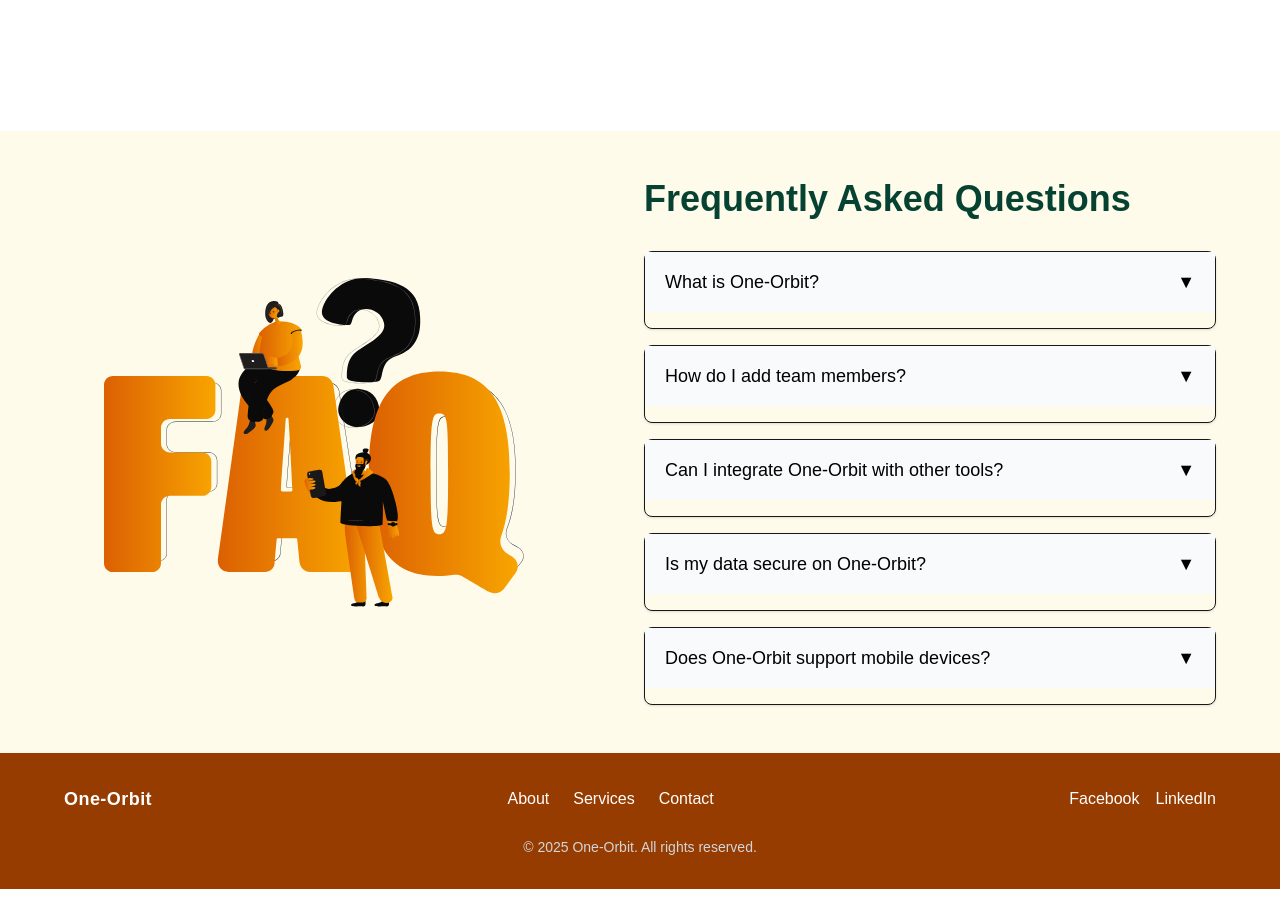
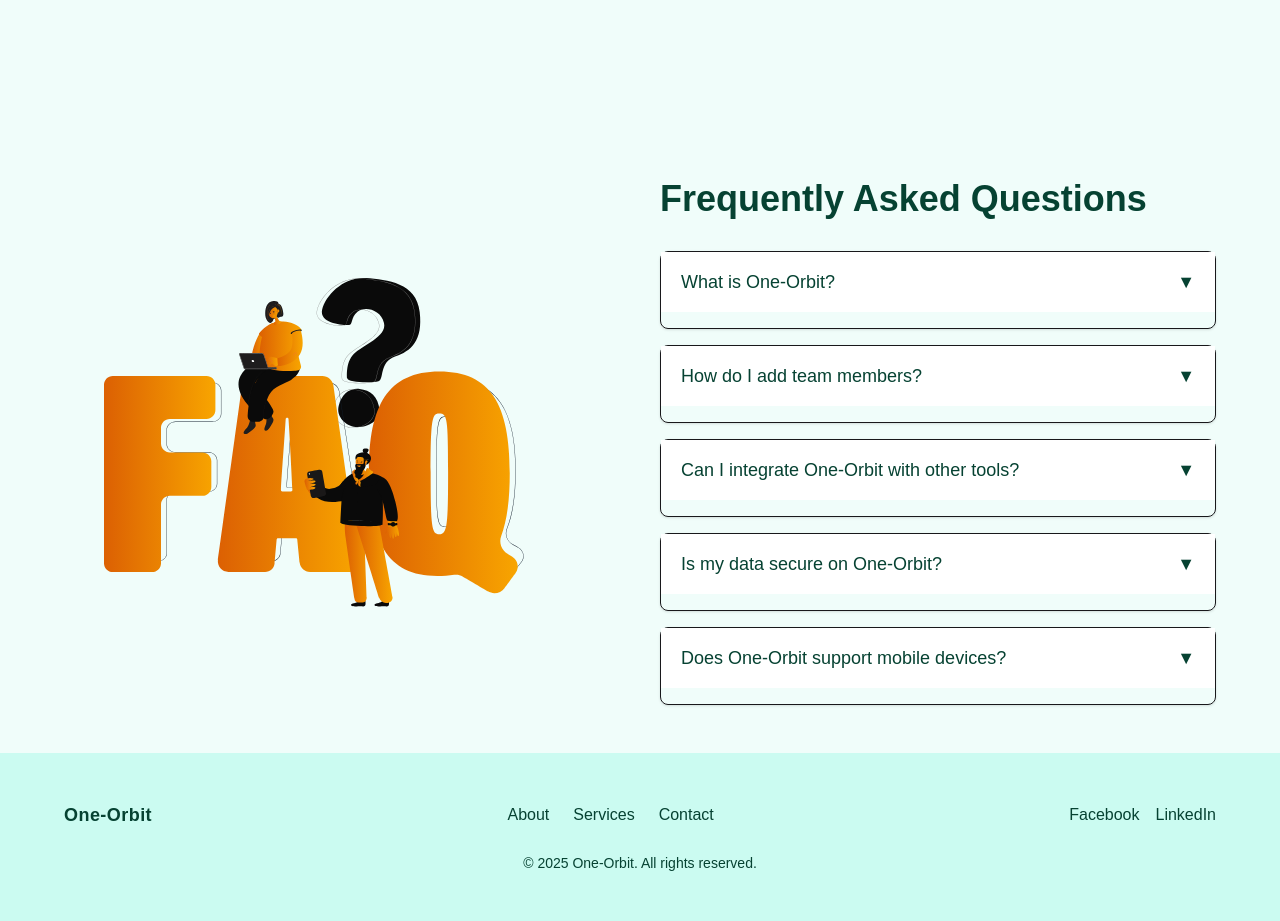
Before and after one commit to swajannaimur/One-Orbit, a Next.js app: page / in a window 1280 px wide. Shown: the part 1200-2121 px from the top of the page. Before the commit the page ends 2089 px from the top, so only its background shows below. Built offline with nearby package versions, Linux system fonts and the light colour scheme.

Commit message:
Updated: the style of the faq,newsletter and footer section updated

```diff
--- a/src/app/HomePageSections/FaqSection.jsx
+++ b/src/app/HomePageSections/FaqSection.jsx
@@ -39,8 +39,8 @@ const FaqSection = () => {
   };
 
   return (
-    <section className="bg-amber-50 py-12 px-4">
-      <div className="max-w-6xl mx-auto grid grid-cols-1 md:grid-cols-2 gap-2 items-center">
+    <section className="bg-teal-50 py-12 px-4 w-full">
+      <div className="max-w-6xl mx-auto grid grid-cols-1 md:grid-cols-2 gap-10 items-center">
         {/* ✅ Lottie Animation */}
         <div className="flex justify-center md:justify-start">
           <Lottie
@@ -65,8 +65,8 @@ const FaqSection = () => {
                 <button
                   className={`w-full text-left px-5 py-4 font-medium text-lg flex justify-between items-center focus:outline-none transition-colors duration-300 ${
                     openIndex === idx
-                      ? "bg-black text-white"
-                      : "bg-gray-50 text-black"
+                      ? "bg-[#064232] text-white"
+                      : "bg-white text-[#064232]"
                   }`}
                   onClick={() => handleToggle(idx)}
                   aria-expanded={openIndex === idx}
--- a/src/app/HomePageSections/NewsletterSection.jsx
+++ b/src/app/HomePageSections/NewsletterSection.jsx
@@ -15,8 +15,8 @@ const NewsletterSection = () => {
   };
 
   return (
-    <section className="bg-white py-12 px-4">
-      <div className="max-w-4xl mx-auto flex flex-col md:flex-row items-center gap-10">
+    <section className="bg-teal-50 py-12 px-4 w-full">
+      <div className="max-w-6xl mx-auto flex flex-col md:flex-row items-center gap-10">
         <div className="w-full md:w-1/2 flex justify-center">
           <Lottie
             animationData={require("../../../public/newsletter.json")}
--- a/src/app/HomePageSections/footer.jsx
+++ b/src/app/HomePageSections/footer.jsx
@@ -2,17 +2,28 @@ import React from "react";
 
 const Footer = () => {
   return (
-    <footer className="bg-amber-800 text-white py-8 px-4">
+    <footer className="bg-teal-100 w-full py-12 px-4">
       <div className="max-w-6xl mx-auto flex flex-col md:flex-row items-center justify-between gap-6">
-        <div className="font-bold text-lg tracking-wide">One-Orbit</div>
+        <div className="font-bold text-lg tracking-wide text-[#064232]">
+          One-Orbit
+        </div>
         <nav className="flex flex-wrap gap-6 text-base">
-          <a href="#about" className="hover:text-amber-400 transition">
+          <a
+            href="#about"
+            className="text-[#064232] hover:text-teal-700 transition"
+          >
             About
           </a>
-          <a href="#services" className="hover:text-amber-400 transition">
+          <a
+            href="#services"
+            className="text-[#064232] hover:text-teal-700 transition"
+          >
             Services
           </a>
-          <a href="#contact" className="hover:text-amber-400 transition">
+          <a
+            href="#contact"
+            className="text-[#064232] hover:text-teal-700 transition"
+          >
             Contact
           </a>
         </nav>
@@ -21,7 +32,7 @@ const Footer = () => {
             href="https://facebook.com"
             target="_blank"
             rel="noopener noreferrer"
-            className="hover:text-amber-400 transition"
+            className="text-[#064232] hover:text-teal-700 transition"
           >
             Facebook
           </a>
@@ -29,13 +40,13 @@ const Footer = () => {
             href="https://linkedin.com"
             target="_blank"
             rel="noopener noreferrer"
-            className="hover:text-amber-400 transition"
+            className="text-[#064232] hover:text-teal-700 transition"
           >
             LinkedIn
           </a>
         </div>
       </div>
-      <div className="text-center text-sm text-gray-300 mt-6">
+      <div className="text-center text-sm text-[#064232] mt-6">
         &copy; {new Date().getFullYear()} One-Orbit. All rights reserved.
       </div>
     </footer>
```
